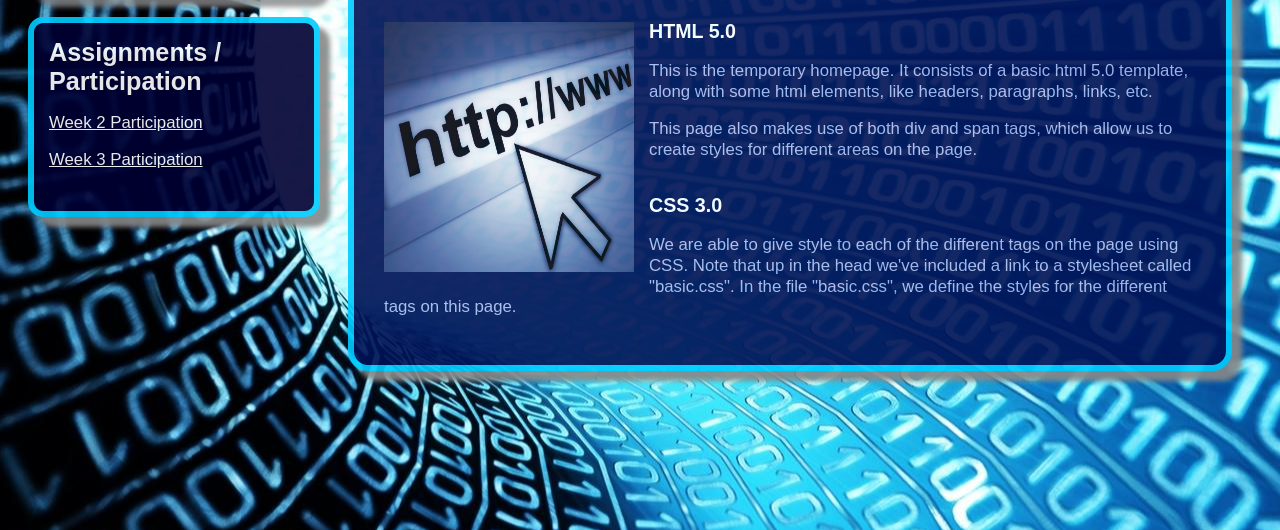
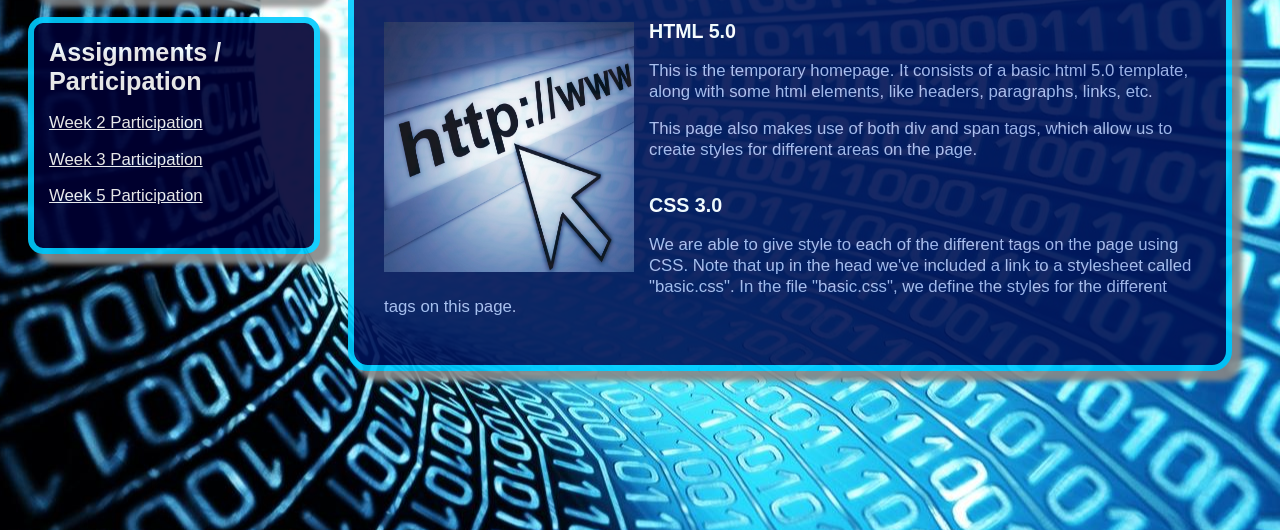
Before and after one commit to enoua5/WEB2350, a plain HTML site: page index.html in a window 1280 px wide. Shown: the part 270-800 px from the top of the page. Drawn offline with Linux system fonts and the light colour scheme; a script that the page names is missing.

Commit message:
Week 5 participation

```diff
--- a/index.html
+++ b/index.html
@@ -23,6 +23,7 @@
 		    <h2> Assignments / Participation </h2>
         <p><a href="Participation/Week%202/index.html" target="_blank">Week 2 Participation</a></p>
 				 <p><a href="Participation/Week%203/index.html">Week 3 Participation</a></p>
+				 <p><a href="Participation/Week%205/index.html">Week 5 Participation</a></p>
 
 		 </div><!--side2-->
       </div> <!-- side -->
```
